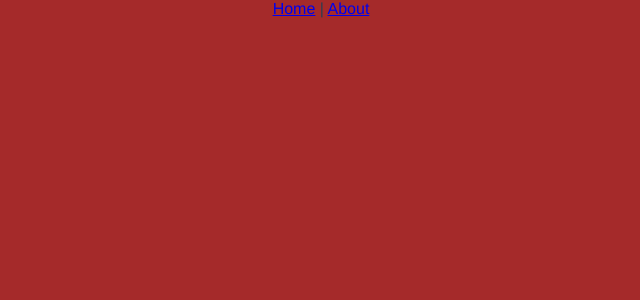
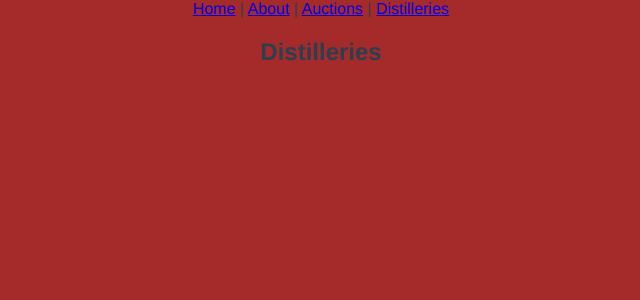
Before and after one commit to cimpianRadu/vue3-experiment, a Vue app in the folder WiskeyHunterApp/: page /distilleries in a window 1280 px wide. Before the commit this address had no page. Shown: the top 300 px of the page, without its empty margins (319-959 px from the left). Built offline with nearby package versions, Linux system fonts and the light colour scheme.

Commit message:
feat: create main views and routes

```diff
--- a/WiskeyHunterApp/src/App.vue
+++ b/WiskeyHunterApp/src/App.vue
@@ -10,7 +10,9 @@ import CategoryCard from './components/CategoryCard.vue';
   <div>
     <div>
       <router-link to="/">Home</router-link> |
-      <router-link to="/about">About</router-link>
+      <router-link to="/about">About</router-link> |
+      <router-link to="/auctions">Auctions</router-link> |
+      <router-link to="/distilleries">Distilleries</router-link>
     </div>
     <router-view />
   </div>
--- a/WiskeyHunterApp/src/components/CategoryCard.vue
+++ b/WiskeyHunterApp/src/components/CategoryCard.vue
@@ -2,11 +2,16 @@
 defineProps({
   category: String,
   imgSource: String,
+  onClick: Function,
 });
 </script>
 
 <template>
-  <div id="container" :style="{ backgroundImage: `url('${imgSource}')` }">
+  <div
+    @click="onClick"
+    id="container"
+    :style="{ backgroundImage: `url('${imgSource}')` }"
+  >
     <h2 id="title">{{ category }}</h2>
   </div>
 </template>
--- a/WiskeyHunterApp/src/components/HelloWorld.vue
+++ b/WiskeyHunterApp/src/components/HelloWorld.vue
@@ -3,6 +3,8 @@ import { ref } from 'vue';
 
 defineProps({
   msg: String,
+  onClickLeft: Function,
+  onClickRight: Function,
 });
 
 const count = ref(0);
--- a/WiskeyHunterApp/src/router/index.js
+++ b/WiskeyHunterApp/src/router/index.js
@@ -1,6 +1,8 @@
 import { createWebHistory, createRouter } from 'vue-router';
 import About from '../views/about.vue';
 import Home from '../views/home.vue';
+import Auctions from '../views/auctions.vue';
+import Distilleries from '../views/distilleries.vue';
 
 const routes = [
   {
@@ -13,6 +15,16 @@ const routes = [
     name: 'About',
     component: About,
   },
+  {
+    path: '/auctions',
+    name: 'auctions',
+    component: Auctions,
+  },
+  {
+    path: '/distilleries',
+    name: 'Distilleries',
+    component: Distilleries,
+  },
 ];
 
 const router = createRouter({
--- /dev/null
+++ b/WiskeyHunterApp/src/views/auctions.vue
@@ -0,0 +1,11 @@
+<script>
+export default {
+  setup() {},
+};
+</script>
+
+<template>
+  <div>
+    <h2>auctions</h2>
+  </div>
+</template>
--- /dev/null
+++ b/WiskeyHunterApp/src/views/distilleries.vue
@@ -0,0 +1,4 @@
+<script setup></script>
+<template>
+  <h2>Distilleries</h2>
+</template>
--- a/WiskeyHunterApp/src/views/home.vue
+++ b/WiskeyHunterApp/src/views/home.vue
@@ -1,14 +1,26 @@
 <script setup>
+import { useRouter } from 'vue-router';
 import CategoryCard from '../components/CategoryCard.vue';
+
+const router = useRouter();
 
 const categories = [
   {
-    name: 'Distiliries',
+    name: 'Distilleries',
     imageSource: 'https://source.unsplash.com/QL3SaEwio_k',
   },
   {
-    name: 'Wiskeys',
+    name: 'auctions',
     imageSource: 'https://source.unsplash.com/55bQ7g3ZlQU',
+  },
+];
+
+const actions = [
+  function onClickFirstElement() {
+    router.push({ path: '/distilleries' });
+  },
+  function onClickSecondElement() {
+    router.push({ path: '/auctions' });
   },
 ];
 </script>
@@ -19,6 +31,7 @@ const categories = [
       v-for="(category, index) in categories"
       :category="category.name"
       :imgSource="category.imageSource"
+      :onClick="actions[index]"
       :key="index"
     />
   </div>
```
